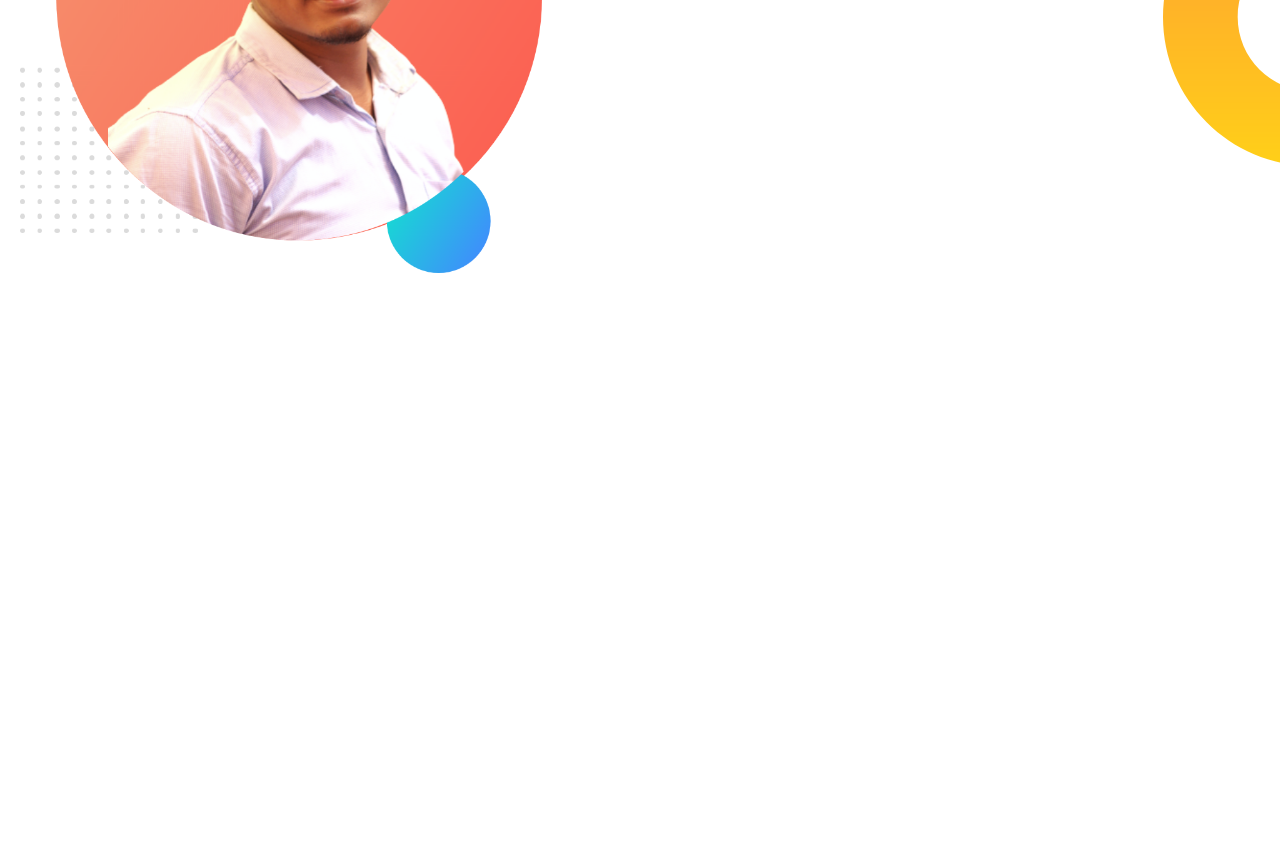
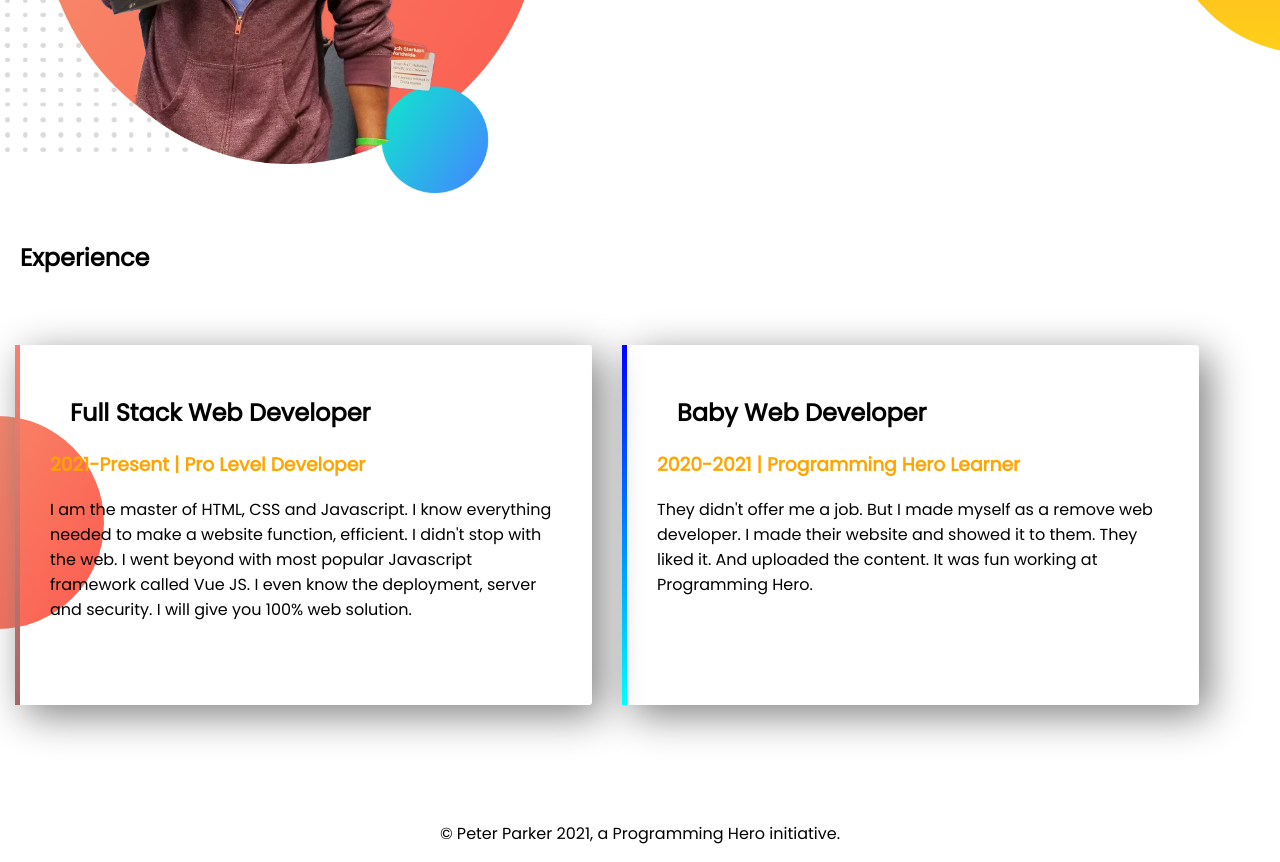
Before and after one commit to NaimulHasan8080/developer-portfolio, a plain HTML site: page index.html in a window 1280 px wide. Shown: the part 1013-1875 px from the top of the page. Before the commit the page ends 1313 px from the top, so only its background shows below. Drawn offline with Linux system fonts and the light colour scheme.

Commit message:
stack develop and baby develop added

```diff
--- a/index.html
+++ b/index.html
@@ -13,7 +13,7 @@
 </head>
 
 <body>
-    <section class="top-site">
+    <section class="top-site flexible-container">
         <div id="first-div" class="half-width">
             <h1>Welcome To</h1>
             <h1><span class="orange-color">Naimul Hasan</span> World</h1>
@@ -26,9 +26,9 @@
             <img src="images/naimul-bg.png" alt="">
         </div>
     </section>
-    <section class="mid-site">
+    <section class="mid-site flexible-container">
         <div class="half-width">
-            <img src="images/naimul-bg.png" alt="">
+            <img src="images/jhankar.png" alt="">
         </div>
         <div class="half-width">
             <h1>Big Dream</h1>
@@ -39,6 +39,29 @@
         </div>
     </section>
 
+    <section class="last-site">
+        <h1>Experience</h1>
+        <div class="flexible-container">
+            <div id="developer-experience" class="experience-item">
+                <h1>Full Stack Web Developer</h1>
+                <h3 class="orange-color">2021-Present | Pro Level Developer</h3>
+                <p>I am the master of HTML, CSS and Javascript. I know everything needed to make a website function,
+                    efficient. I didn't stop with the web. I went beyond with most popular Javascript framework called
+                    Vue
+                    JS. I even know the deployment, server and security. I will give you 100% web solution.</p>
+            </div>
+            <div id="stack-experience" class="experience-item">
+                <h1>Baby Web Developer</h1>
+                <h3 class="orange-color">2020-2021 | Programming Hero Learner</h3>
+                <p>They didn't offer me a job. But I made myself as a remove web developer. I made their website and
+                    showed
+                    it to them. They liked it. And uploaded the content. It was fun working at Programming Hero.</p>
+            </div>
+        </div>
+    </section>
+    <footer>
+        <p>© Peter Parker 2021, a Programming Hero initiative.</p>
+    </footer>
 </body>
 
 </html>
--- a/style.css
+++ b/style.css
@@ -12,13 +12,13 @@ body{
     padding: 20px 40px;
     width: 40%;
 }
-section{
+.flexible-container{
     display: flex;
-    margin-top: 100px;
+    padding-top: 50px;
 }
 section .half-width{
     width: 50%;
-    padding-left: 20px;
+    padding-left: 5px;
 }
 .half-width img{
     width: 90%;
@@ -40,3 +40,39 @@ section .half-width{
     background-repeat: no-repeat;
     background-position: right;
 }
+.experience-item{
+    width: 40%;
+    margin-left: 15px;
+    margin-right: 15px;
+    padding: 30px;
+    box-shadow: 10px 10px 40px grey;
+    border-radius: 5px;
+    height: 300px;
+    margin-bottom: 100px;
+
+}
+.last-site{
+    background-image: url(images/exp-bg.png);
+    background-repeat: no-repeat;
+    background-position: left;
+}
+#developer-experience{
+    border-left: 5px solid;
+    border-image: linear-gradient(salmon, hsl(0, 23%, 52%));
+    border-radius: 3px;
+    border-image-slice: 1;
+}
+#stack-experience{
+    border-left: 5px solid;
+    border-image: linear-gradient(blue, cyan);
+    border-radius: 3px;
+    border-image-slice: 1;
+
+}
+.last-site h1{
+    margin-left: 20px;
+    margin-top: 20px;
+}
+footer p{
+    text-align: center;
+}
```
